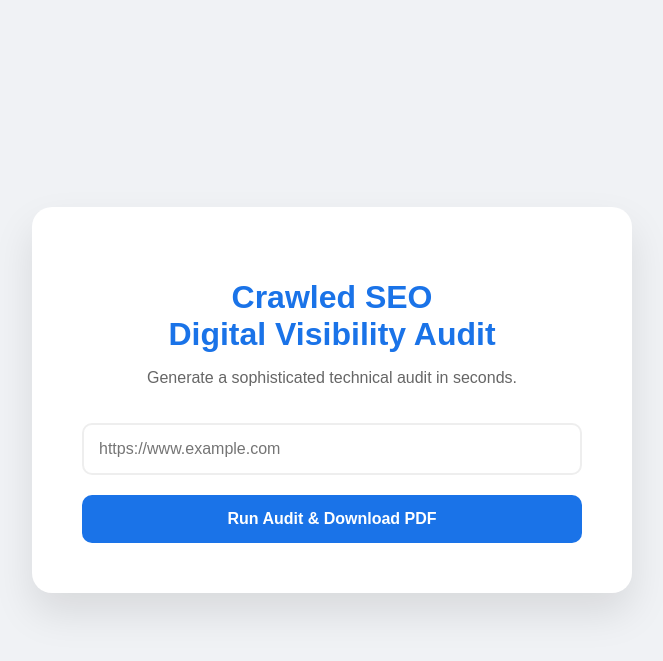
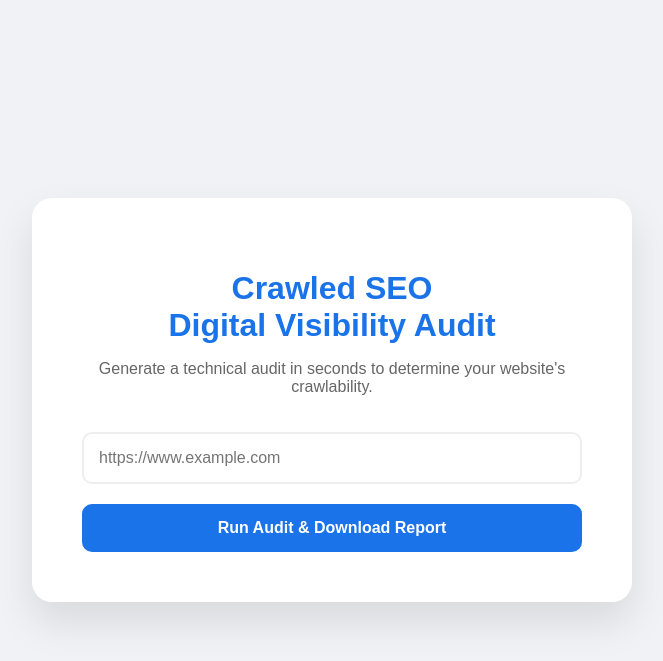
Before and after one commit to wahopkins48/seo-auditor, a Flask app: page / in a window 1280 px wide. Shown: the top 661 px of the page, without its empty margins (308-971 px from the left). Run offline with Flask 3, Linux system fonts and the light colour scheme.

Commit message:
Update SEO audit description and button text

```diff
--- a/templates/index.html
+++ b/templates/index.html
@@ -13,10 +13,10 @@
 <body>
     <div class="card">
         <h1 style="color: #1a73e8; margin-bottom: 10px;">Crawled SEO<br>Digital Visibility Audit</h1>
-        <p style="color: #666;">Generate a sophisticated technical audit in seconds.</p>
+        <p style="color: #666;">Generate a technical audit in seconds to determine your website's crawlability.</p>
         <form action="/audit">
             <input name="url" placeholder="https://www.example.com" required>
-            <button type="submit">Run Audit & Download PDF</button>
+            <button type="submit">Run Audit & Download Report</button>
         </form>
     </div>
 </body>
```
